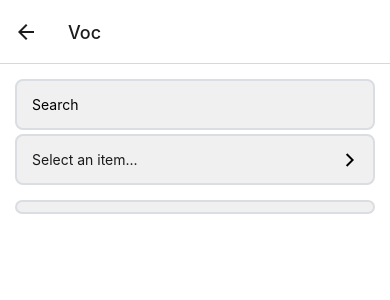
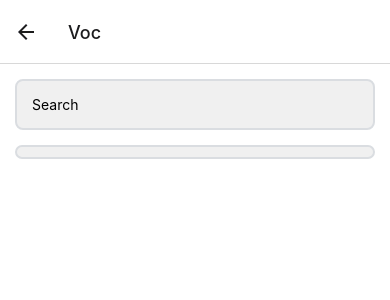
Before and after one commit to Poxie/translation-app-v2, a React Native app: screen /Voc in a window 390 px wide. Shown: the top 300 px of the page. Built offline with nearby package versions, Linux system fonts and the light colour scheme.

Commit message:
Added hasFilters property to search input

```diff
--- a/components/search-input/index.tsx
+++ b/components/search-input/index.tsx
@@ -8,10 +8,11 @@ import Input from '../input';
 import Select from '../select';
 
 export default function SearchInput({
-    onQueryChange, onQueryResults
+    onQueryChange, onQueryResults, hasFilters
 }: {
     onQueryChange: (query: string) => void;
     onQueryResults: (items: VocItem[]) => void;
+    hasFilters?: boolean;
 }) {
     const terms = useAppSelector(selectTerms);
     const [filter, setFilter] = useState<string[]>([]);
@@ -43,6 +44,7 @@ export default function SearchInput({
                 placeholder={'Search'}
                 onTextChange={setQuery}
             />
+            {hasFilters && (
                 <Select
                     containerStyle={styles.filters}
                     selectableItems={filters}
@@ -50,6 +52,7 @@ export default function SearchInput({
                     defaultActive={filter}
                     closeOnChange
                 />
+            )}
         </View>
     )
 }
```
Lines whose indentation alone changed are shown as unchanged.
